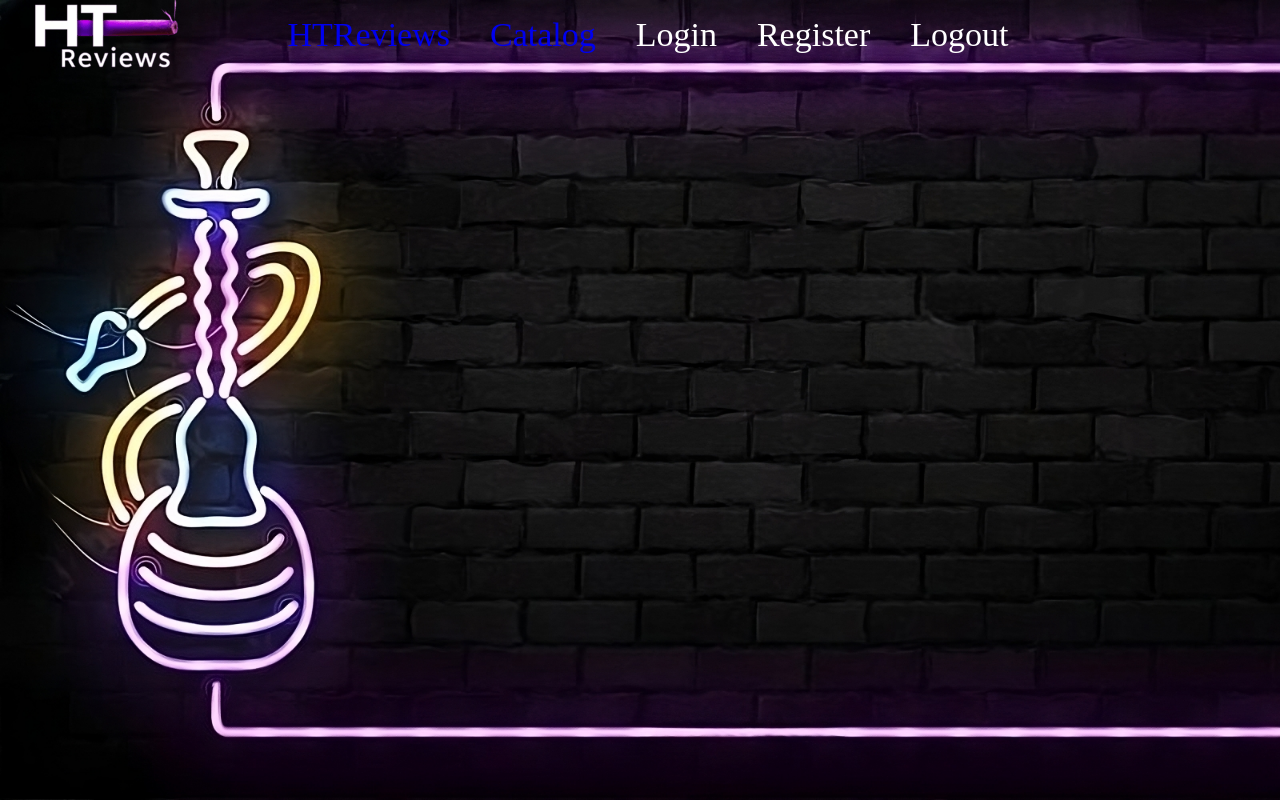
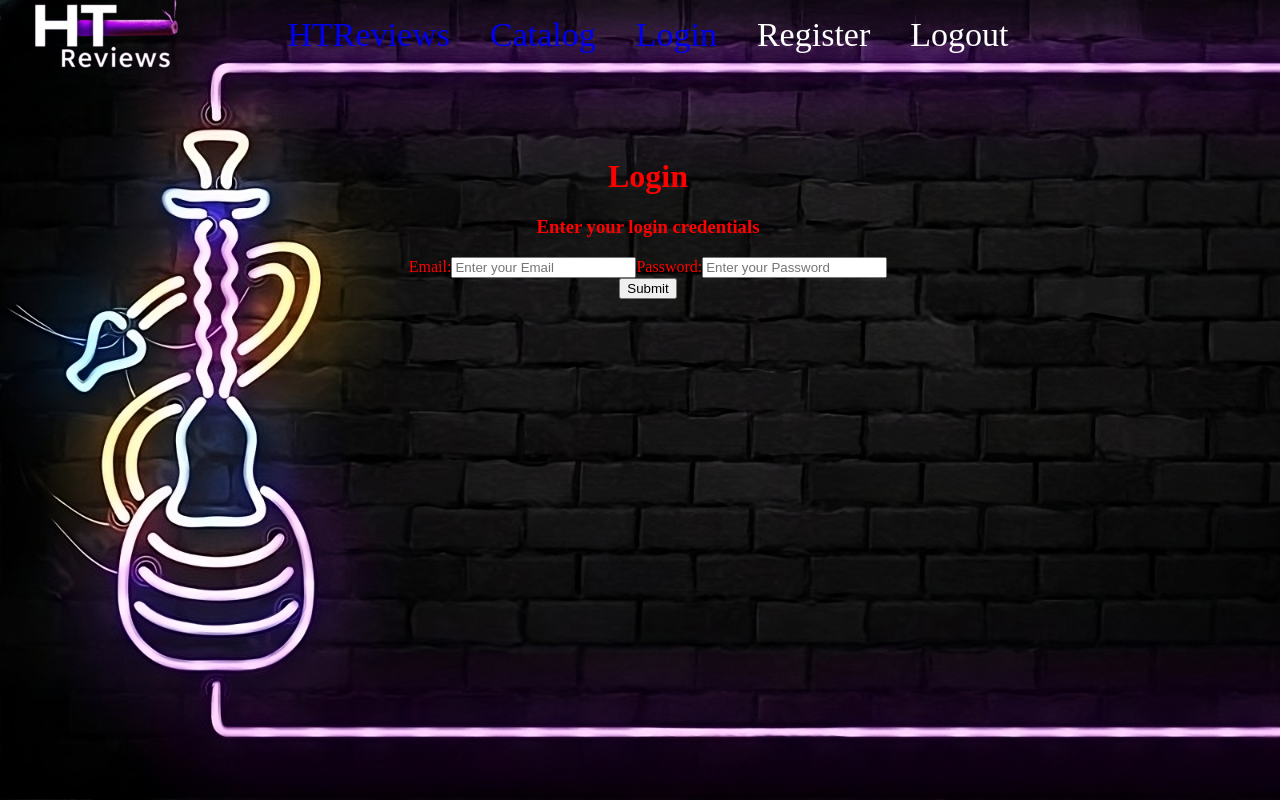
Before and after one commit to Benalgins/TB-Reviews, a React (Vite) app in the folder TB-Reviews/: page /login in a window 1280 px wide. Built offline with nearby package versions, Linux system fonts and the light colour scheme.

Commit message:
Added Login form + reciving data from the form
Also added context

```diff
--- a/TB-Reviews/public/styles/catalog.css
+++ b/TB-Reviews/public/styles/catalog.css
@@ -24,3 +24,7 @@ h2 {
 h3 {
 	text-align: center;
 }
+.img-review {
+	width: 50%;
+	height: auto;
+}
--- /dev/null
+++ b/TB-Reviews/public/styles/login.css
@@ -0,0 +1,5 @@
+.login-form {
+	text-align: center;
+	color: red;
+	margin: 110px 0 0 0;
+}
--- a/TB-Reviews/public/styles/style.css
+++ b/TB-Reviews/public/styles/style.css
@@ -2,3 +2,4 @@
 @import 'header.css';
 @import 'home.css';
 @import 'catalog.css';
+@import 'login.css';
--- a/TB-Reviews/src/App.jsx
+++ b/TB-Reviews/src/App.jsx
@@ -1,19 +1,25 @@
 import { Routes, Route } from 'react-router-dom';
+import { useContext } from 'react';
+import { AuthProvider } from '../src/components/Context/AuthContext';
 
 import Header from './components/Header/Header';
 import Home from './components/Home/Home';
 import Catalog from './components/Catalog/Catalog';
+import Login from './components/Login/Login';
 
 function App() {
 	return (
+		<AuthProvider>
 			<>
 				<Header />
 
 				<Routes>
 					<Route path="/" element={<Home />} />
 					<Route path="/catalog" element={<Catalog />} />
+					<Route path="/login" element={<Login />} />
 				</Routes>
 			</>
+		</AuthProvider>
 	);
 }
 
--- a/TB-Reviews/src/components/Catalog/Catalog.jsx
+++ b/TB-Reviews/src/components/Catalog/Catalog.jsx
@@ -9,7 +9,6 @@ export default function Catalog() {
 	useEffect(() => {
 		catalogServices.getAll().then((result) => setReviews(result));
 	}, []);
-	console.log(reviews);
 	return (
 		<div>
 			<h1 className="header">This is the Catalog section</h1>
@@ -20,6 +19,7 @@ export default function Catalog() {
 						key={review._id}
 						title={review.title}
 						description={review.description}
+						imgUrl={review.img}
 					/>
 				))}
 			</div>
--- /dev/null
+++ b/TB-Reviews/src/components/Context/AuthContext.jsx
@@ -0,0 +1,16 @@
+import { createContext } from 'react';
+import { useState } from 'react';
+
+const AuthContext = createContext();
+export const AuthProvider = ({ children }) => {
+	const [auth, setAuth] = useState({});
+	const loginHandler = async (values) => {
+		console.log(values);
+	};
+	const values = {
+		loginHandler,
+	};
+	return <AuthContext.Provider value={values}>{children}</AuthContext.Provider>;
+};
+
+export default AuthContext;
--- a/TB-Reviews/src/components/Header/Header.jsx
+++ b/TB-Reviews/src/components/Header/Header.jsx
@@ -13,12 +13,13 @@ export default function Header() {
 					</li>
 					<li>
 						<Link to="/catalog" className="link">
-							<img className="catalog-img" src="../images/catalogImage.png" />
 							Catalog
 						</Link>
 					</li>
 					<li>
-						<a>Login</a>
+						<Link to="/login" className="link">
+							Login
+						</Link>
 					</li>
 					<li>
 						<a>Register</a>
--- /dev/null
+++ b/TB-Reviews/src/components/Login/Login.jsx
@@ -0,0 +1,46 @@
+import { useContext } from 'react';
+import useForm from '../../hooks/useForm';
+import AuthContext from '../Context/AuthContext';
+
+export default function Login() {
+	const { loginHandler } = useContext(AuthContext);
+	const { values, onChange, onSubmit } = useForm(loginHandler, {
+		email: '',
+		password: '',
+	});
+	console.log(loginHandler);
+
+	return (
+		<div className="login-form">
+			<div className="main">
+				<h1>Login</h1>
+				<h3>Enter your login credentials</h3>
+				<form id="loginForm" onSubmit={onSubmit}>
+					<label htmlFor="first">Email:</label>
+					<input
+						type="email"
+						id="email"
+						name="email"
+						placeholder="Enter your Email"
+						onChange={onChange}
+						value={values.email}
+					/>
+
+					<label htmlFor="password">Password:</label>
+					<input
+						type="password"
+						id="password"
+						name="password"
+						placeholder="Enter your Password"
+						onChange={onChange}
+						value={values.password}
+					/>
+
+					<div className="wrap">
+						<button type="submit">Submit</button>
+					</div>
+				</form>
+			</div>
+		</div>
+	);
+}
--- a/TB-Reviews/src/components/Reviews/Reviews.jsx
+++ b/TB-Reviews/src/components/Reviews/Reviews.jsx
@@ -1,10 +1,11 @@
-export default function Reviews({ title, description }) {
+export default function Reviews({ title, description, imgUrl }) {
 	return (
 		<div className="previewList">
 			<div className="previewInfo">
 				<h2 style={{ color: 'pink' }}>{title}</h2>
 				<h3>Description</h3>
 				<h6>{description}</h6>
+				<img className="img-review" src={imgUrl} />
 			</div>
 		</div>
 	);
--- /dev/null
+++ b/TB-Reviews/src/hooks/useForm.js
@@ -0,0 +1,22 @@
+import { useEffect, useState } from 'react';
+
+export default function useForm(submitHandler, initialValues) {
+	const [values, setValues] = useState(initialValues);
+
+	const onChange = (e) => {
+		setValues((state) => ({
+			...state,
+			[e.target.name]: e.target.value,
+		}));
+	};
+	const onSubmit = (e) => {
+		e.preventDefault();
+		submitHandler(values);
+	};
+
+	return {
+		values,
+		onChange,
+		onSubmit,
+	};
+}
```
Lines whose indentation alone changed are shown as unchanged.
